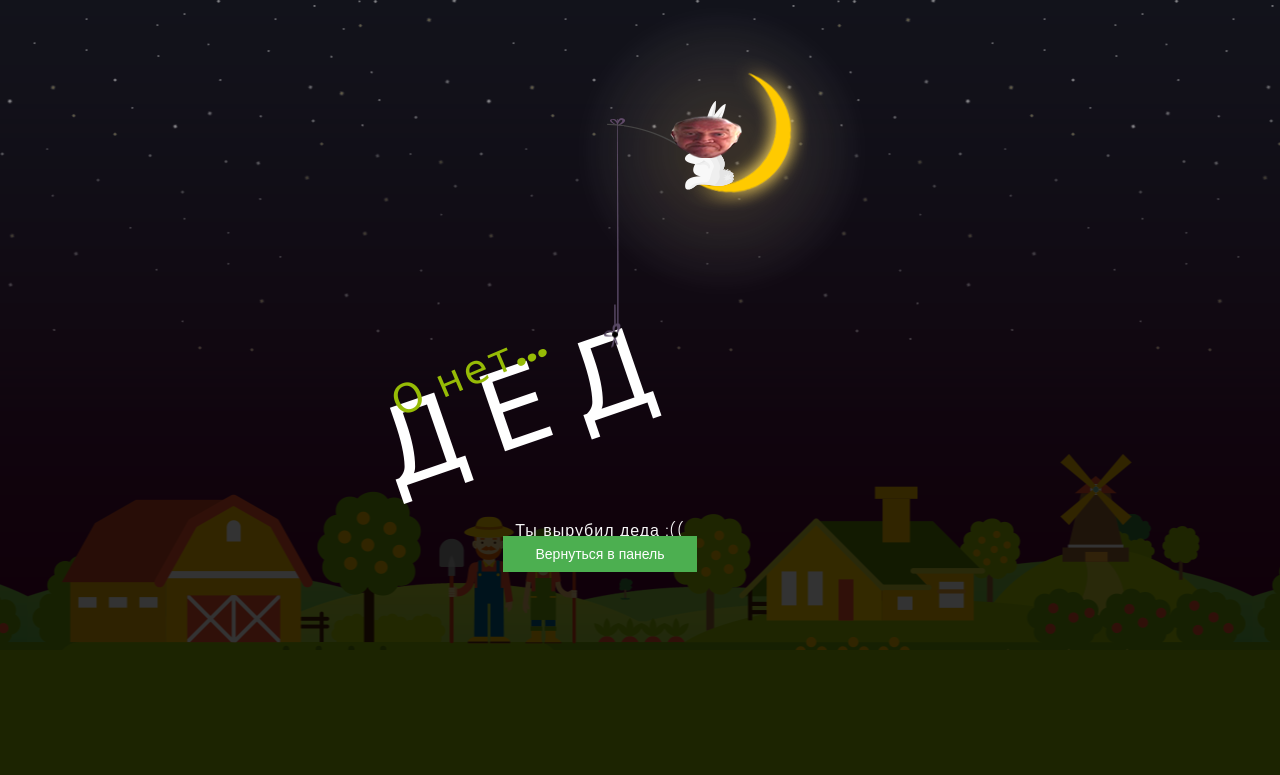
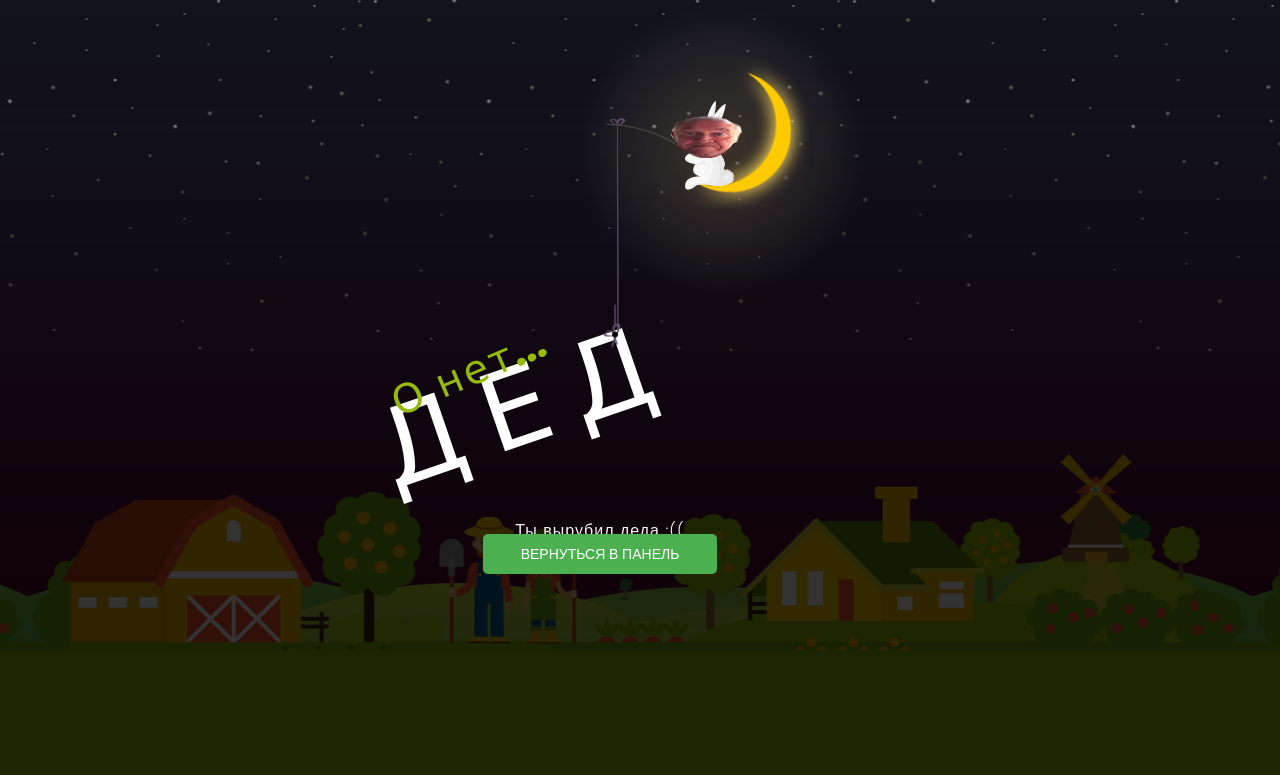
Before and after one commit to KiberdedLETI/kiberded, a Python web app: template update/templates/stop_all.html in a window 1280 px wide. Shown: the top 775 px of the page. Run offline with Jinja, Linux system fonts and the light colour scheme; the template is opened without the code that fills it, so the values that code supplies are empty.

Commit message:
fix: в очередной раз поправил удочку

```diff
--- a/update/public/css/style.css
+++ b/update/public/css/style.css
@@ -271,7 +271,7 @@ body{margin: 0;}
     text-decoration: none;
     display: inline-block;
     font-size: 14px;
-    margin: -80px 2px;
+    margin: -10px 2px;
     cursor: pointer;
 }
 /*------------------------------------------------------------------
--- a/update/templates/restart_all.html
+++ b/update/templates/restart_all.html
@@ -52,7 +52,7 @@
 			<p>Ты перезагрузил деда)))))))))))))))))))))))</p>
 		</div>
 		<div class="txt">
-			<button class="button">Вернуться в панель</button>
+			<a class="button btn btn-outline-secondary" href="/panel">Вернуться в панель</a>
 		</div>
 	</div>
 	<script type="text/javascript" src="/public/js/jquery-1.11.3.min.js"></script>
--- a/update/templates/stop_all.html
+++ b/update/templates/stop_all.html
@@ -52,7 +52,7 @@
 			<p>Ты вырубил деда :((</p>
 		</div>
 		<div class="txt">
-			<button class="button">Вернуться в панель</button>
+			<a class="button btn btn-outline-secondary" href="/panel">Вернуться в панель</a>
 		</div>
 	</div>
 	<script type="text/javascript" src="/public/js/jquery-1.11.3.min.js"></script>
```
